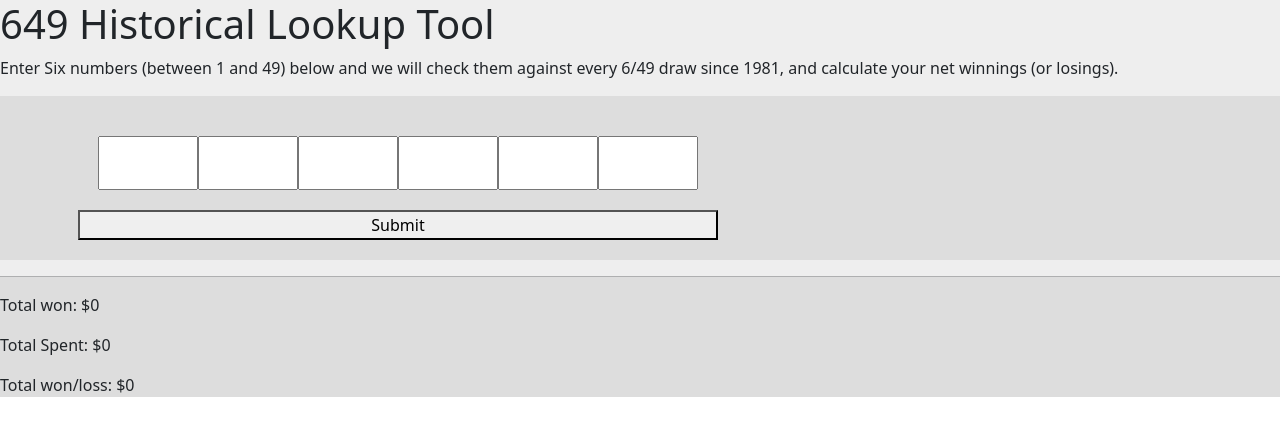
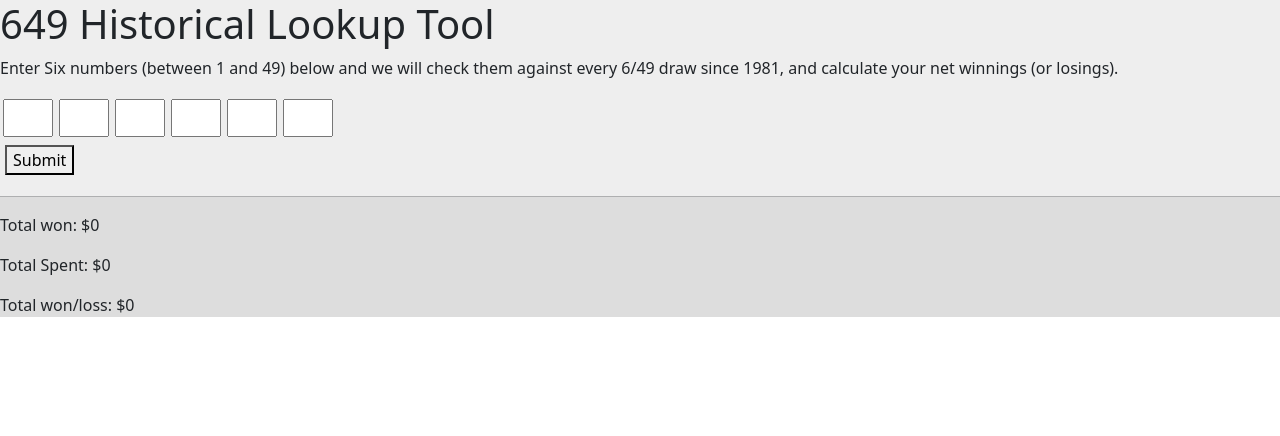
Before and after one commit to raymlowe/649Lookup, a React (Create React App) app in the folder appui/: page / in a window 1280 px wide. Shown: the top 436 px of the page. Built offline with nearby package versions, Linux system fonts and the light colour scheme; no server answers.

Commit message:
styling updates

```diff
--- a/appui/src/App.js
+++ b/appui/src/App.js
@@ -10,8 +10,6 @@ import ResultsDisplay from "./components/resultsdisplay";
 const AppStyled = styled.div`
   background-color:#eeeeee;
   display:block;
-  margin-left:auto;
-  margin-right:auto;
 `
 function App() {
   //Get the data
--- a/appui/src/components/userinput.js
+++ b/appui/src/components/userinput.js
@@ -6,17 +6,26 @@ import Container from 'react-bootstrap/Container';
 import styled from 'styled-components';
 
 const UserInputStyled = styled.div`
-    background-color:#dddddd;
-    .container{
-        padding:20px;
+.inputContainer{
     display:flex;
+    flex-direction: row;
+    flex-wrap: wrap;
+    justify-content: flex-start;
 }
 
-    input.userNumber{
-        max-width:100px;
-        justify-content: center;
-        font-size: 2em;
+.inputBox{
+    flex-shrink: 3;
+    padding:3px;
+}
+
+.userNumber{
+    max-width:50px;
+    padding: 5px;
     text-align:center;
+}
+
+.submitButton{
+    padding: 5px;
 }
 
 `
@@ -47,30 +56,30 @@ function UserInput({ setUserNumbers }) {
     }
 
     //Validate user input against business logic
-    function validateNumbers(){
+    function validateNumbers() {
         //Let work with an array
         const inputArray = [state.number1, state.number2, state.number3, state.number4, state.number5, state.number6];
 
-        for(let i=0; i<inputArray.length; i++){
+        for (let i = 0; i < inputArray.length; i++) {
             var testValue = inputArray[i];
-            if(testValue == ''){
+            if (testValue == '') {
                 alert("Please enter 6 values")
                 return false
-            }if(isNaN(testValue)){
+            } if (isNaN(testValue)) {
                 alert("Please input numbers only")
                 return false
-            }if(testValue < 1 || testValue > 49){
+            } if (testValue < 1 || testValue > 49) {
                 alert("Please enter a number between 1-49 inclusive")
                 return false
-            }else{
+            } else {
                 //check for duplicate numbers
                 let count = 0;
-                for(let j=0; j<inputArray.length; j++){
-                   if(testValue == inputArray[j]){
+                for (let j = 0; j < inputArray.length; j++) {
+                    if (testValue == inputArray[j]) {
                         count++;
                     }
                 }
-                if(count!=1){
+                if (count != 1) {
                     alert("Numbers must be unique")
                     return false;
                 }
@@ -96,35 +105,33 @@ function UserInput({ setUserNumbers }) {
     return (
         <UserInputStyled>
             <div className="input_form">
-                <Container>
+
                 <form onSubmit={handleSubmit}>
-                        <Row>
-                            <fieldset className='user_numbers_input' className='container'>
-                                <Col md="auto">
+                    <div className="inputContainer">
+                        <div className="inputBox">
                             <input className='userNumber' name="number1" maxLength="2" onChange={handleChange} />
-                                </Col>
-                                <Col md="auto">
+                        </div>
+                        <div className="inputBox">
                             <input className='userNumber' name="number2" maxLength="2" onChange={handleChange} />
-                                </Col>
-                                <Col md="auto">
+                        </div>
+                        <div className="inputBox">
                             <input className='userNumber' name="number3" maxLength="2" onChange={handleChange} />
-                                </Col>
-                                <Col md="auto">
+                        </div>
+                        <div className="inputBox">
                             <input className='userNumber' name="number4" maxLength="2" onChange={handleChange} />
-                                </Col>
-                                <Col md="auto">
+                        </div>
+                        <div className="inputBox">
                             <input className='userNumber' name="number5" maxLength="2" onChange={handleChange} />
-                                </Col>
-                                <Col md="auto">
+                        </div>
+                        <div className="inputBox">
                             <input className='userNumber' name="number6" maxLength="2" onChange={handleChange} />
-                                </Col>
-                            </fieldset>
-                        </Row>
-                        <Row>
+                        </div>
+                    </div>
+                    <div className="submitButton">
                         <button className='submit' type="submit">Submit</button>
-                        </Row>
+                    </div>
                 </form>
-                </Container>
+
             </div>
 
         </UserInputStyled>
```
Lines whose indentation alone changed are shown as unchanged.
